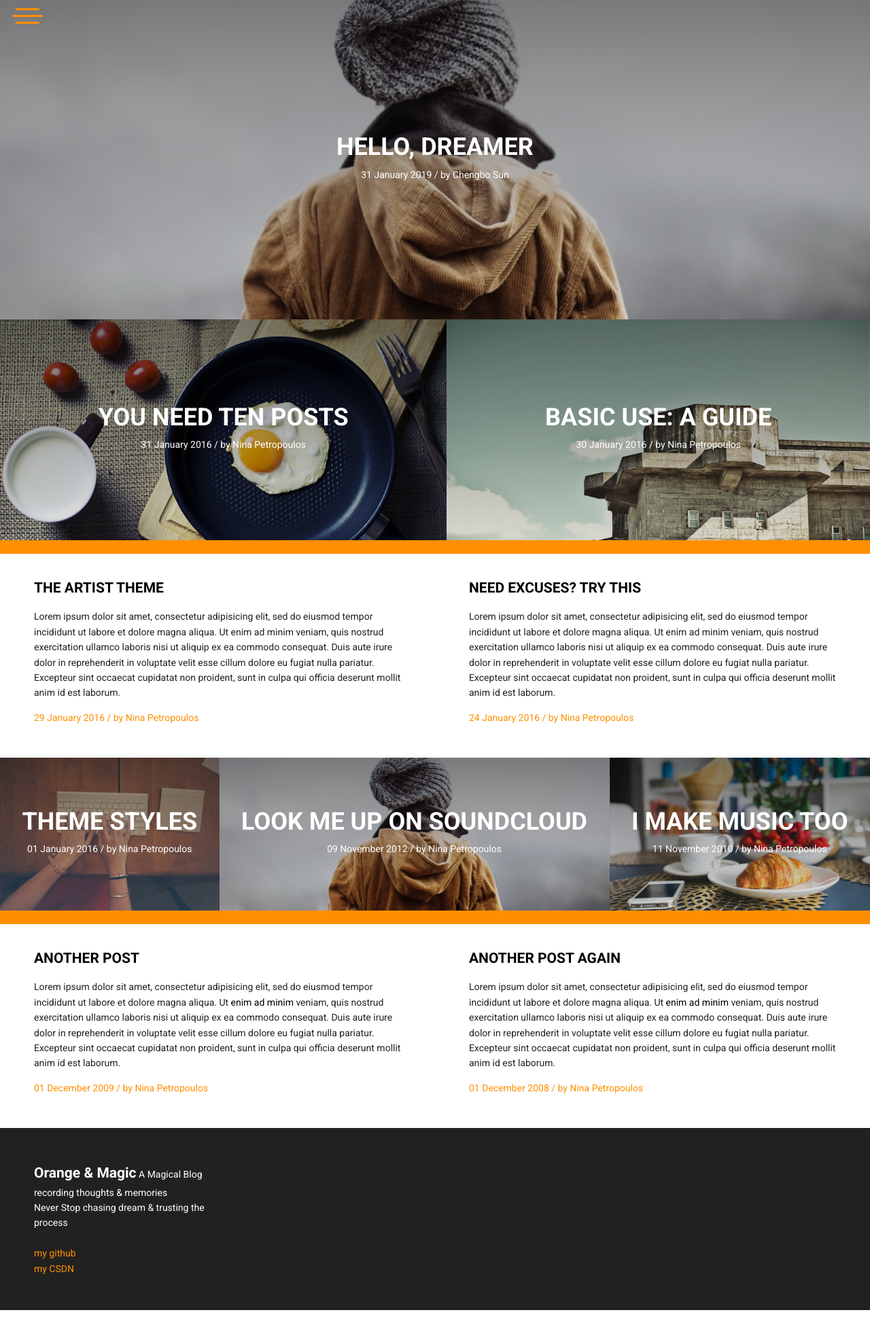
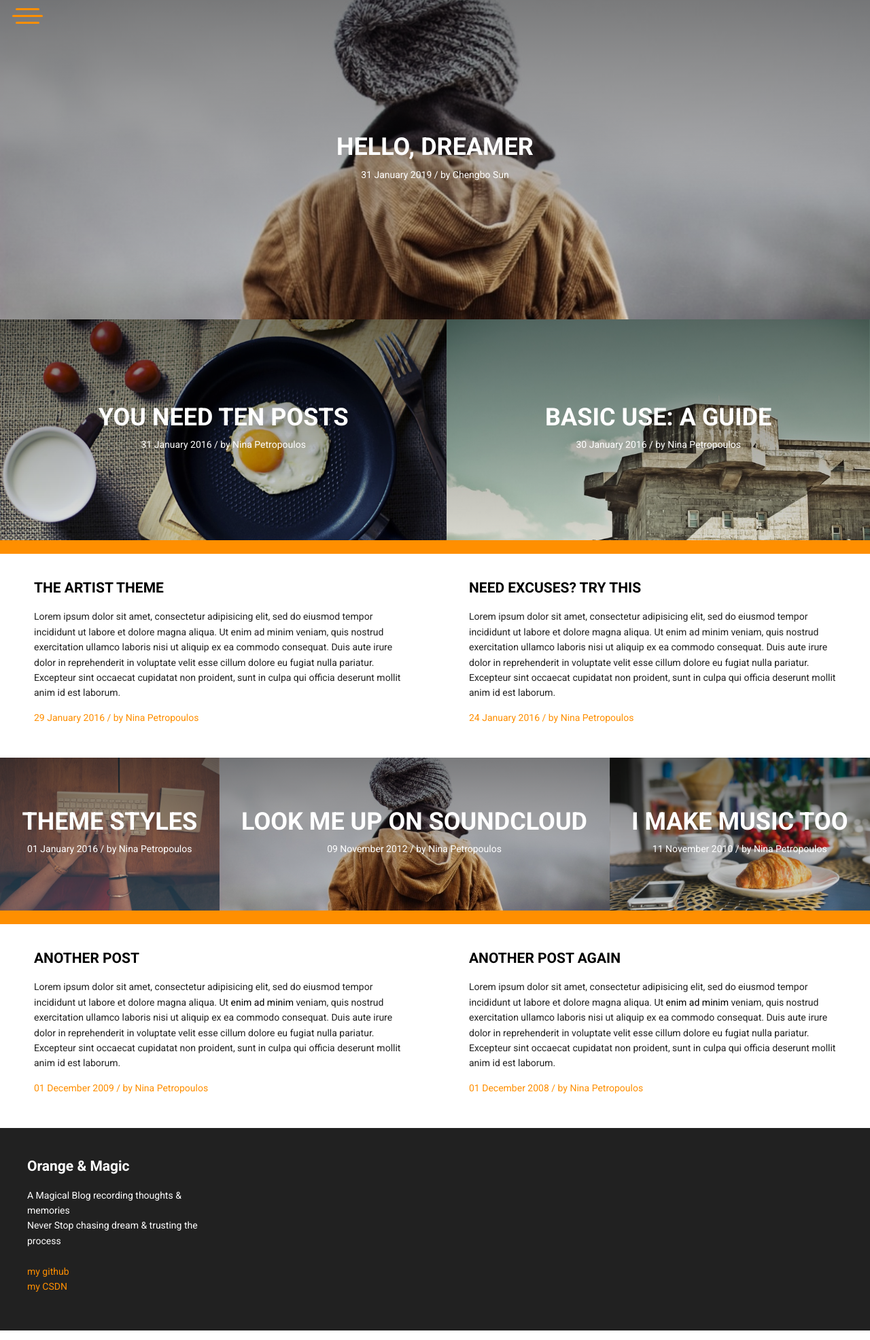
Before and after one commit to DreamSki/DreamSkii, a Jekyll site: the page built from index.html, in a window 1280 px wide. Shown: the whole page at 68% size. Built offline with Jekyll 4.4.1, drawn with Linux system fonts in a browser that asks for light colours; before the commit the page ends 1928 px from its top, so only the background shows below that.

Commit message:
Update footer.html

```diff
--- a/_includes/footer.html
+++ b/_includes/footer.html
@@ -1,2 +1,2 @@
-<footer class="xs-12"><div><strong class="big">{{site.title}}</strong>
-A Magical Blog recording thoughts & memories <br/>Never Stop chasing dream & trusting the process<br/><br/><a href='{{ site.github }}'> my github</a><br/><a> my CSDN</a></div></footer>
+<footer class="xs-15"><div><strong class="big">{{site.title}}</strong> <p>
+A Magical Blog recording thoughts & memories <br/>Never Stop chasing dream & trusting the process<br/><br/><a href='{{ site.github }}'> my github</a><br/><a> my CSDN</a></div></p></footer>
```
